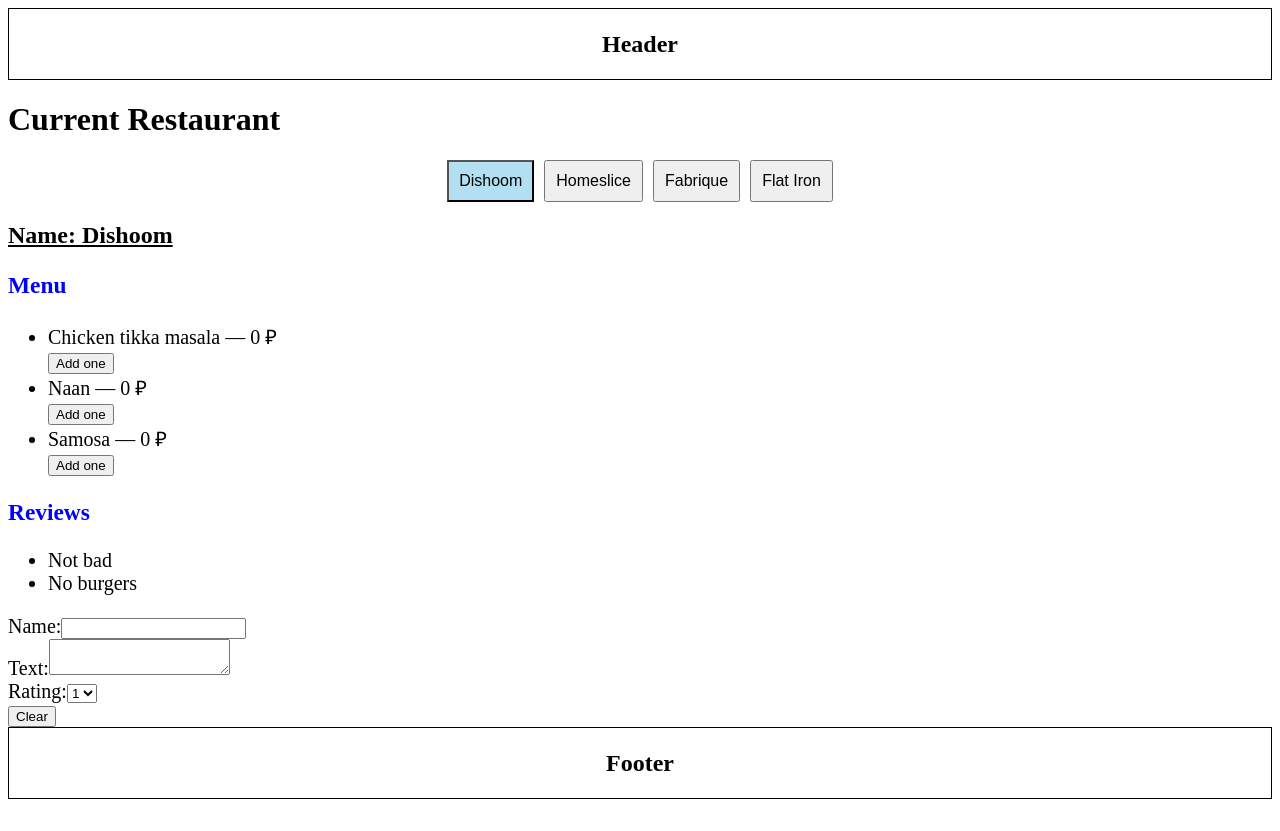
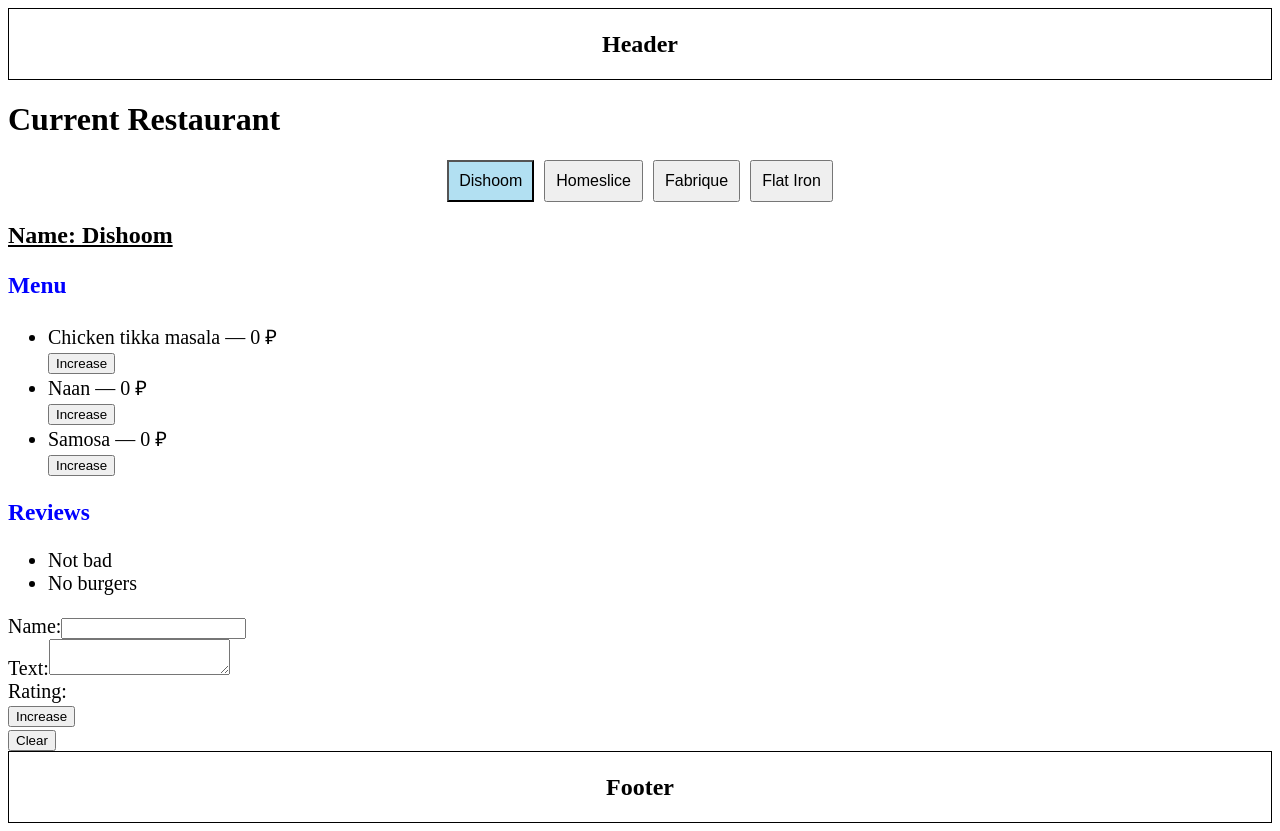
Before and after one commit to dfajl/learn_JS_react_2026, a React (Vite) app: page / in a window 1280 px wide. Before the commit the page ends 807 px from the top, so only its background shows below. Built offline with nearby package versions, Linux system fonts and the light colour scheme.

Commit message:
создает DishCounter

```diff
--- /dev/null
+++ b/src/components/RestaurantList/RestaurantMenus/DishCounter.tsx
@@ -0,0 +1,14 @@
+import { useState } from "react";
+import type { TMenuItem } from "../restaurantTypes.ts";
+import { Counter } from "../../UI/Counter/UICounter.tsx";
+
+export const DishCounter = ({ menuItem }: { menuItem: TMenuItem }) => {
+	const [count, setCount] = useState(0);
+
+	return (
+		<>
+			{menuItem.price * count} ₽
+			<Counter count={count} onChange={setCount} />
+		</>
+	);
+};
--- a/src/components/RestaurantList/RestaurantMenus/MenuItem.tsx
+++ b/src/components/RestaurantList/RestaurantMenus/MenuItem.tsx
@@ -1,14 +1,10 @@
-import { useState } from "react";
 import type { TMenuItem } from "../restaurantTypes.ts";
-import { Counter } from "../../UI/Counter/UICounter.tsx";
+import { DishCounter } from "./DishCounter.tsx";
 
 export const MenuItem = ({ menuItem }: { menuItem: TMenuItem }) => {
-	const [count, setCount] = useState(0);
-
 	return (
 		<li>
-			{menuItem.name} — {menuItem.price * count} ₽
-			<Counter count={count} onChange={setCount} />
+			{menuItem.name} — <DishCounter menuItem={menuItem} />
 		</li>
 	);
 };
--- a/src/components/RestaurantList/RestaurantReviews/ReviewForm.tsx
+++ b/src/components/RestaurantList/RestaurantReviews/ReviewForm.tsx
@@ -1,3 +1,4 @@
+import { Counter } from "../../UI/Counter/UICounter.tsx";
 import { useForm } from "./useForm.ts";
 
 export const ReviewForm = () => {
@@ -29,16 +30,12 @@
 			<div>
 				<label>
 					Rating:
-					<select
-						value={form.rating}
-						onChange={(e) => setRating(Number(e.target.value))}
-					>
-						<option value={1}>1</option>
-						<option value={2}>2</option>
-						<option value={3}>3</option>
-						<option value={4}>4</option>
-						<option value={5}>5</option>
-					</select>
+					<Counter
+						count={form.rating}
+						onChange={setRating}
+						min={1}
+						max={5}
+					/>
 				</label>
 			</div>
 
--- a/src/components/RestaurantList/RestaurantReviews/useForm.ts
+++ b/src/components/RestaurantList/RestaurantReviews/useForm.ts
@@ -1,4 +1,4 @@
-import { useReducer } from "react";
+import { useCallback, useReducer } from "react";
 import type { TReviewFormAction, TReviewFormState } from "./types";
 
 const INITIAL_STATE: TReviewFormState = {
@@ -25,10 +25,19 @@
 export const useForm = () => {
 	const [form, dispatch] = useReducer(reducer, INITIAL_STATE);
 
-	const setName = (value: string) => dispatch({ type: "SET_NAME", payload: value });
-	const setText = (value: string) => dispatch({ type: "SET_TEXT", payload: value });
-	const setRating = (value: number) => dispatch({ type: "SET_RATING", payload: value });
-	const clear = () => dispatch({ type: "CLEAR" });
+	const setName = useCallback(
+		(value: string) => dispatch({ type: "SET_NAME", payload: value }),
+		[],
+	);
+	const setText = useCallback(
+		(value: string) => dispatch({ type: "SET_TEXT", payload: value }),
+		[],
+	);
+	const setRating = useCallback(
+		(value: number) => dispatch({ type: "SET_RATING", payload: value }),
+		[],
+	);
+	const clear = useCallback(() => dispatch({ type: "CLEAR" }), []);
 
 	return { form, setName, setText, setRating, clear };
 };
--- a/src/components/UI/Counter/UICounter.tsx
+++ b/src/components/UI/Counter/UICounter.tsx
@@ -5,20 +5,23 @@
 	onChange,
 	min = 0,
 	max = 5,
+	textAdd = "Increase",
+	textRemove = "Decrease",
 }: TCounterProps) => {
 	return (
 		<div>
 			{count > min && (
 				<>
-					<button onClick={() => onChange(count - 1)}>Remove one</button>
+					<button type="button" onClick={() => onChange(count - 1)}>{textRemove}</button>
 					<div>{count}</div>
 				</>
 			)}
 			<button
+				type="button"
 				disabled={count >= max}
 				onClick={() => onChange(count + 1)}
 			>
-				Add one
+				{textAdd}
 			</button>
 		</div>
 	);
--- a/src/components/UI/Counter/types.ts
+++ b/src/components/UI/Counter/types.ts
@@ -1,6 +1,8 @@
 export type TCounterProps = {
 	count: number;
 	onChange: (count: number) => void;
+	textAdd?: string;
+	textRemove?: string;
 	min?: number;
 	max?: number;
 };
```
